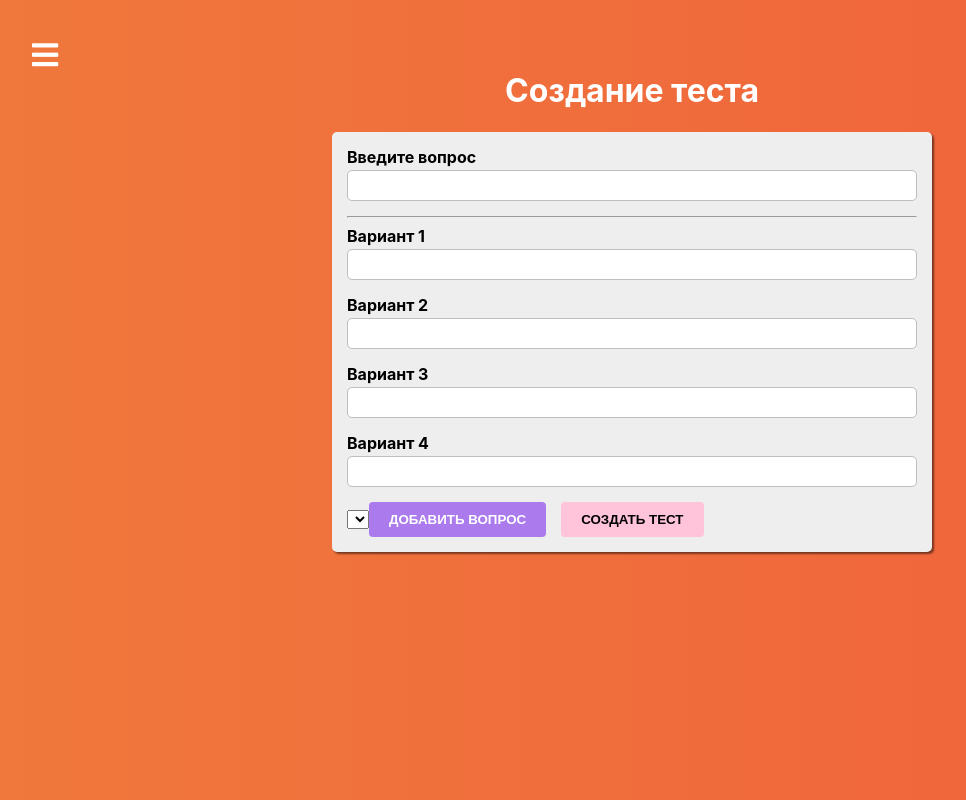
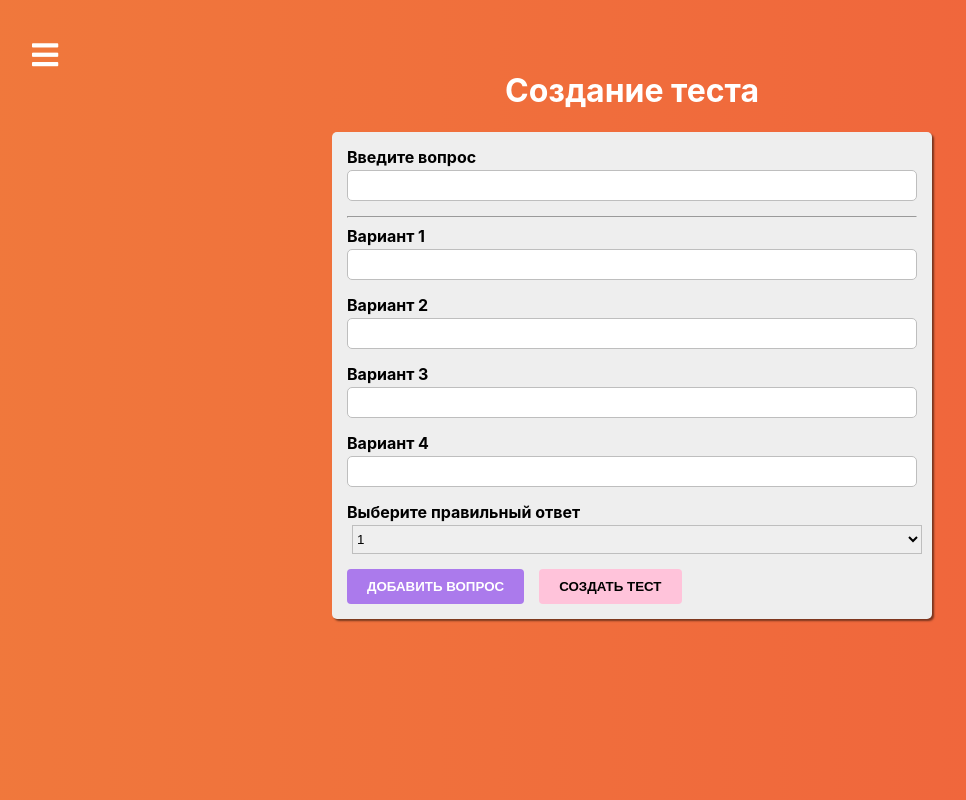
Before and after one commit to vanissh/react-quiz, a React app: page /quiz-creator in a window 1280 px wide. Shown: the whole page, without its empty margins (8-974 px from the left). Built offline with nearby package versions, Linux system fonts and the light colour scheme.

Commit message:
adding questions

```diff
--- /dev/null
+++ b/src/components/UI/Select/Select.js
@@ -0,0 +1,30 @@
+import React from 'react'
+import classes from './Select.module.css'
+
+const Select = props => {
+
+    const htmlFor = `${props.label}-${Math.random()}`
+    return (
+        <div className={classes.Select}>
+            <label htmlFor={htmlFor}>{props.label}</label>
+            <select
+                id={htmlFor}
+                value={props.value}
+                onChange={props.onChange}
+            >
+                { props.options.map((option, index)=> {
+                    return (
+                        <option
+                            value={option.value}
+                            key={option.value + index}
+                        >
+                            {option.text}
+                        </option>
+                    )
+                })}
+            </select>
+        </div>
+    )
+}
+
+export default Select
--- /dev/null
+++ b/src/components/UI/Select/Select.module.css
@@ -0,0 +1,22 @@
+.Select {
+    margin-bottom: 15px;
+
+}
+
+.Select label {
+    margin: 0 0 3px 0;
+    padding: 0;
+    font-weight: bold;
+    display: block;
+}
+
+.Select select {
+    display: block;
+    box-sizing: border-box;
+    border: 1px solid #bebebe;
+    margin: 0 5px;
+    height: 29px;
+    width: 100%;
+    outline: none;
+    transition: all 300ms ease-in-out;
+}
--- a/src/containers/QuizCreator/QuizCreator.js
+++ b/src/containers/QuizCreator/QuizCreator.js
@@ -1,8 +1,9 @@
 import React from 'react'
 import classes from './QuizCreator.module.css'
 import Input from '../../components/UI/Input/Input'
+import Select from '../../components/UI/Select/Select'
 import Button from '../../components/UI/Button/Button'
-import {createControl} from '../../form/formFramework'
+import {createControl, validate , validateForm} from '../../form/formFramework'
 
 function createOptionControl(num){
     return createControl({
@@ -28,23 +29,70 @@
 
     state = {
         quiz: [],
+        isFormValid: false,
         formControls: createFormControls(),
+        rightAnswerId: 1
     }
 
     onSubmitHandler(e){
         e.preventDefault()
     }
 
-    addQuestionHandler = () => {
+    addQuestionHandler = (e) => {
+        e.preventDefault()
 
+        const quiz = this.state.quiz.concat()
+        const index = quiz.length + 1
+
+        const {question, option1, option2, option3, option4} = this.state.formControls
+
+        const questionItem = {
+            question: question.value,
+            id: index,
+            rightAnswerId: this.state.rightAnswerId,
+            answers: [
+                {text: option1.value, id: option1.id},
+                {text: option2.value, id: option2.id},
+                {text: option3.value, id: option3.id},
+                {text: option4.value, id: option4.id},
+            ]
+        }
+        quiz.push(questionItem)
+        this.setState({
+            quiz,
+            isFormValid: false,
+            formControls: createFormControls(),
+            rightAnswerId: 1
+        })
     }
 
-    createQuizHandler = () => {
+    createQuizHandler = e => {
+        e.preventDefault()
 
+        console.log(this.state.quiz)
+        //TODO: server
     }
 
     onChangeHandler = (value, name) => {
+        const formControls = { ...this.state.formControls }
+        const control = { ...formControls[name]}
 
+        control.touched = true
+        control.value = value
+        control.valid = validate(control.value, control.validation)
+
+        formControls[name] = control
+
+        this.setState({
+            formControls,
+            isFormValid: validateForm(formControls)
+        })
+    }
+
+    selectChangeHandler = e => {
+        this.setState({
+            rightAnswerId: +e.target.value
+        })
     }
 
     renderInputs = () => {
@@ -70,6 +118,18 @@
     }
 
     render(){
+
+        const select = <Select
+            label="Выберите правильный ответ"
+            value={this.state.rightAnswerId}
+            onChange={this.selectChangeHandler}
+            options={[
+                {text: 1, value: 1},
+                {text: 2, value: 2},
+                {text: 3, value: 3},
+                {text: 4, value: 4}
+            ]}
+        />
         return (
             <div className={classes.QuizCreator}>
                 <div>
@@ -79,11 +139,12 @@
 
                        { this.renderInputs() }
 
-                        <select></select>
+                       { select }
 
                         <Button
                             type="primary"
                             onClick={this.addQuestionHandler}
+                            disabled={!this.state.isFormValid}
                         >
                             Добавить вопрос
                         </Button>
@@ -91,6 +152,7 @@
                         <Button
                             type="success"
                             onClick={this.createQuizHandler}
+                            disabled={this.state.quiz.length === 0}
                         >
                             Создать тест
                         </Button>
--- a/src/form/formFramework.js
+++ b/src/form/formFramework.js
@@ -8,3 +8,29 @@
 
     }
 }
+
+export function validate(value, validation = null){
+    if(!validation){
+        return true
+    }
+
+    let isValid = true
+
+    if(validation.required){
+        isValid = value.trim() !== '' && isValid
+    }
+
+    return isValid
+}
+
+export function validateForm (formControls) {
+    let isFormValid = true
+
+    for( let control in formControls){
+        if(formControls.hasOwnProperty(control)){
+            isFormValid = formControls[control].valid && isFormValid
+        }
+    }
+
+    return isFormValid
+}
```
